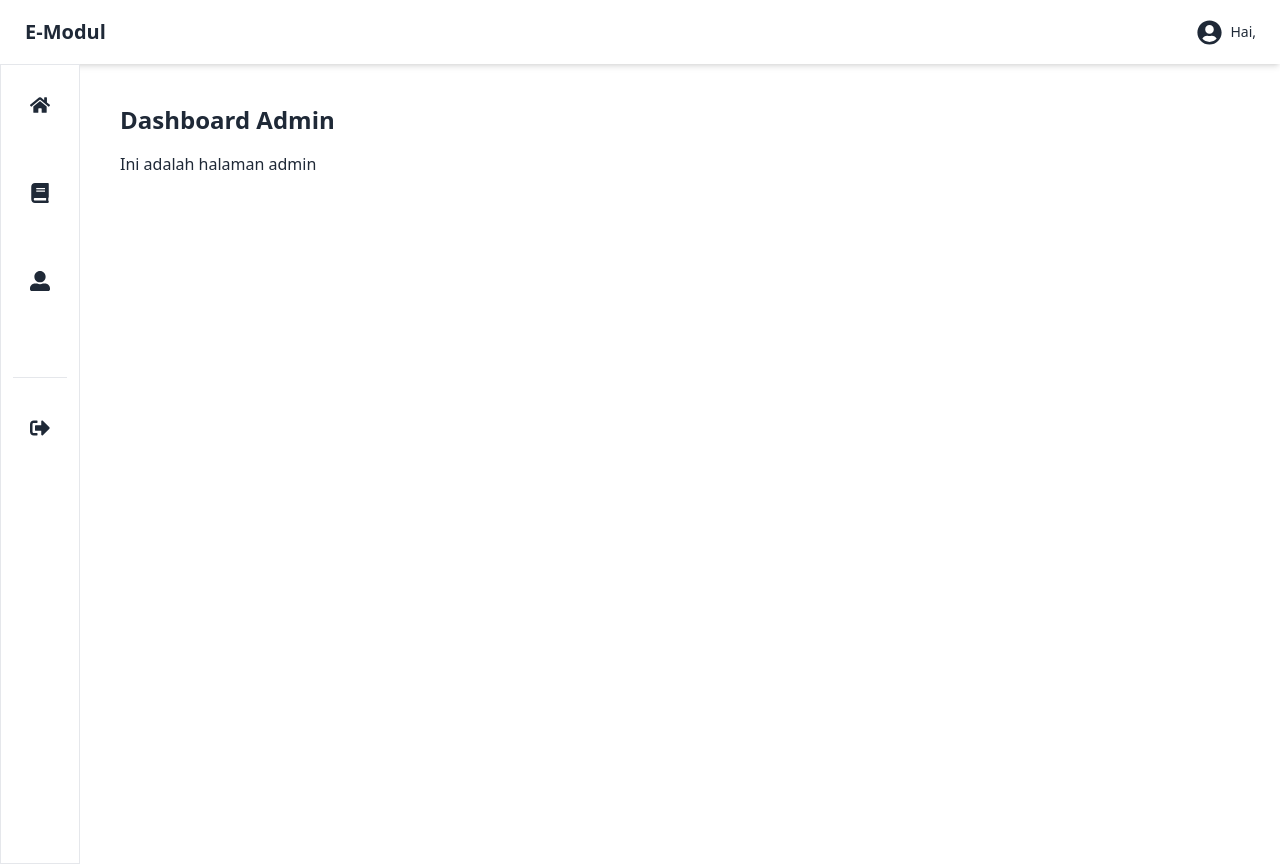
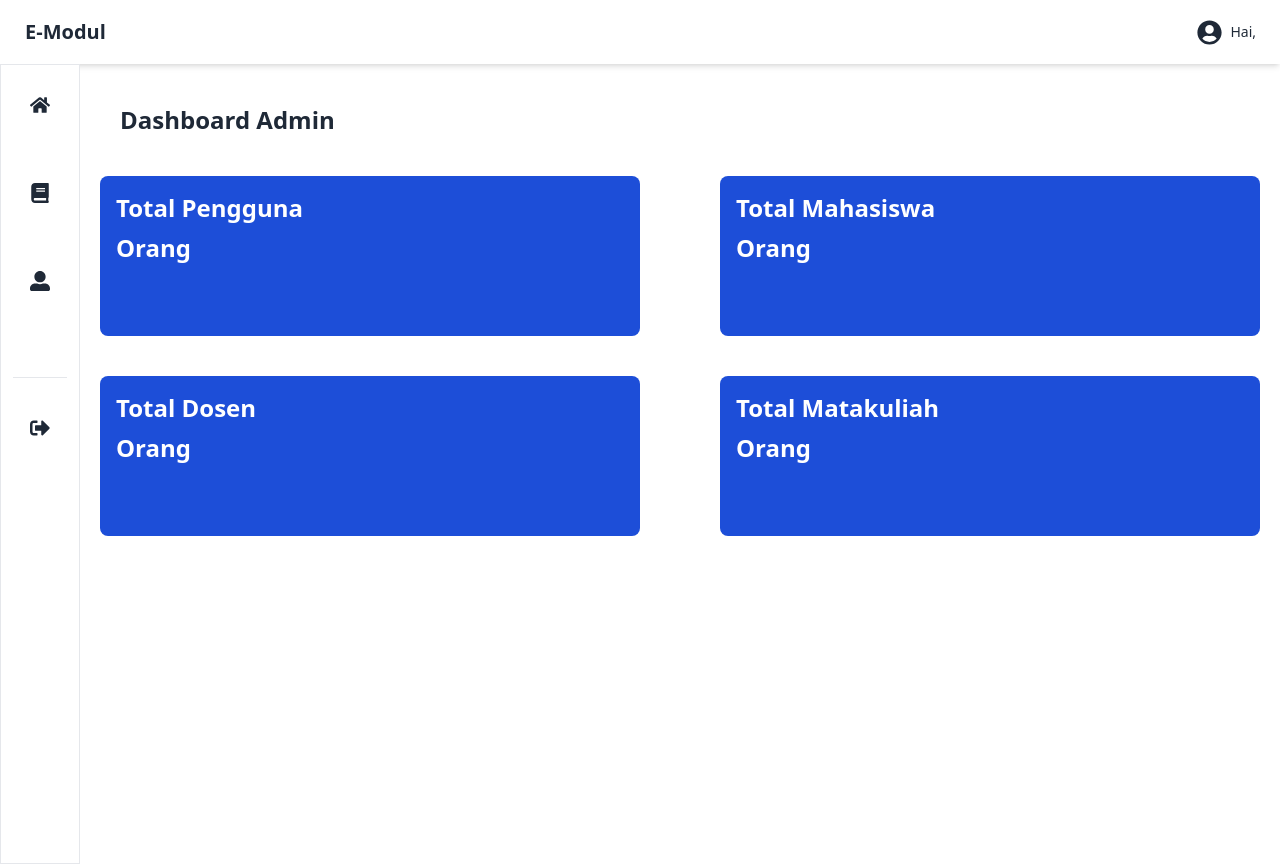
Before and after one commit to Teknologi-Open-Source-Kelas-C/Frontend-Engineer, a Next.js app: page /admin in a window 1280 px wide. Built offline with nearby package versions, Linux system fonts and the light colour scheme; no server answers.

Commit message:
add:count

```diff
--- a/src/app/admin/page.jsx
+++ b/src/app/admin/page.jsx
@@ -1,13 +1,52 @@
 'use client'
 
-import React from 'react'
-import LogoutButton from '../components/common/LogoutButton'
+import React, { useEffect, useState } from 'react'
+import { getCount } from '../services/countServices'
+const adminPage = () => {
+  const [count, setCount] = useState('');
 
-const adminPage = () => {
+  const fetchCount = async () => {
+    try {
+      const response = await getCount();
+      setCount(response);
+    } catch (error) {
+      console.log(error);
+    }
+  }
+
+  useEffect(() => {
+    fetchCount();
+  }, [])
+
   return (
-    <div className='flex flex-col gap-4 p-10'>
-      <h1 className='text-2xl font-bold'>Dashboard Admin</h1>
-      <p>Ini adalah halaman admin</p>
+    <div className='flex flex-col py-10'>
+      <h1 className='text-2xl font-bold ml-10 mb-10'>Dashboard Admin</h1>
+      <div className="flex flex-wrap gap-10 justify-around items-satart">
+        <div className="w-[45%] h-[10em] bg-blue-700 rounded-lg">
+          <div className='flex flex-col p-4 text-white'>
+            <h2 className='mb-2 font-bold text-2xl'>Total Pengguna</h2>
+            <p className='text-2xl font-bold'>{count.pengguna} Orang</p>
+          </div>
+        </div>
+        <div className="w-[45%] h-[10em] bg-blue-700 rounded-lg">
+          <div className='flex flex-col p-4 text-white'>
+            <h2 className='mb-2 font-bold text-2xl'>Total Mahasiswa</h2>
+            <p className='text-2xl font-bold'>{count.mahasiswa} Orang</p>
+          </div>
+        </div>
+        <div className="w-[45%] h-[10em] bg-blue-700 rounded-lg">
+          <div className='flex flex-col p-4 text-white'>
+            <h2 className='mb-2 font-bold text-2xl'>Total Dosen</h2>
+            <p className='text-2xl font-bold'>{count.dosen} Orang</p>
+          </div>
+        </div>
+        <div className="w-[45%] h-[10em] bg-blue-700 rounded-lg">
+          <div className='flex flex-col p-4 text-white'>
+            <h2 className='mb-2 font-bold text-2xl'>Total Matakuliah</h2>
+            <p className='text-2xl font-bold'>{count.matakuliah} Orang</p>
+          </div>
+        </div>
+      </div>
     </div>
   )
 }
--- /dev/null
+++ b/src/app/services/countServices.js
@@ -0,0 +1,22 @@
+import api from '../config/api';
+const {getCookie} = require('../utils/authHelper');
+
+export const getCount = async () => {
+    try {
+        const token = getCookie('token');
+
+        if(!token){
+            throw new Error('Token tidak ditemukan');
+        }
+
+        const response = await api.get('/count', {
+            headers: {
+                Authorization: `Bearer ${token}`
+            }
+        });
+        return response.data;
+    } catch (error) {
+        console.log('Error fetching count:', error.message);
+        throw error;
+    }
+};
```
